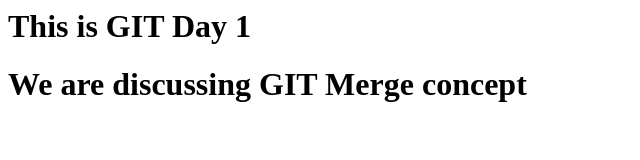
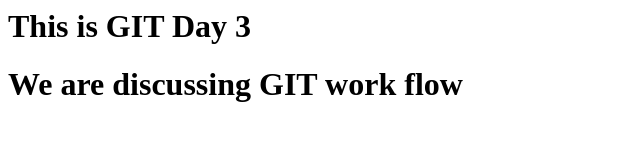
Before and after one commit to Guna1699/Project4, a plain HTML site: page index.html in a window 1280 px wide. Shown: the whole page, without its empty margins (0-640 px from the left). Drawn offline with Linux system fonts and the light colour scheme.

Commit message:
Third Commit

```diff
--- a/index.html
+++ b/index.html
@@ -1,4 +1,4 @@
 <html>
-<h1>This is GIT Day 1</h1>
-<h1>We are discussing GIT Merge concept</h1>
+<h1>This is GIT Day 3</h1>
+<h1>We are discussing GIT work flow</h1>
 </html>
```
